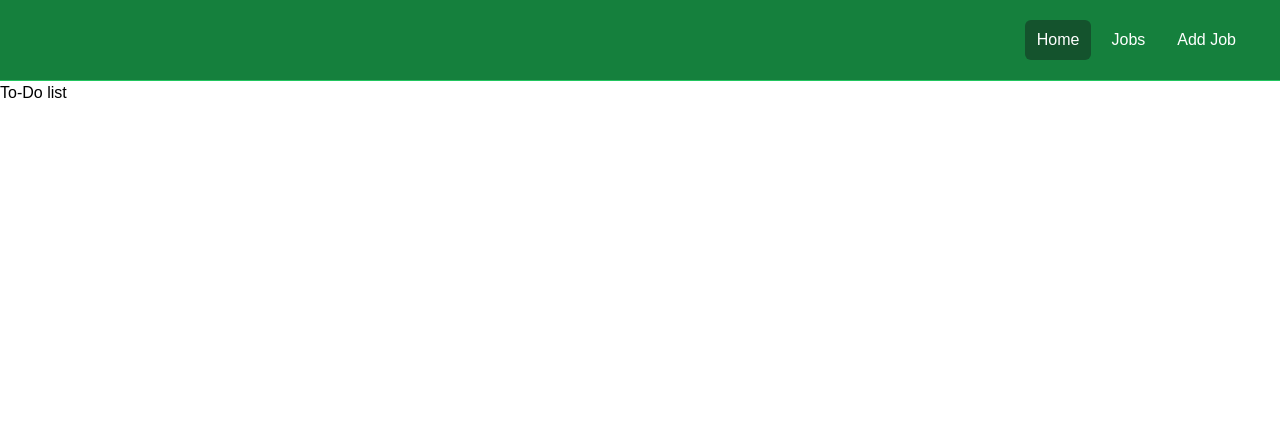
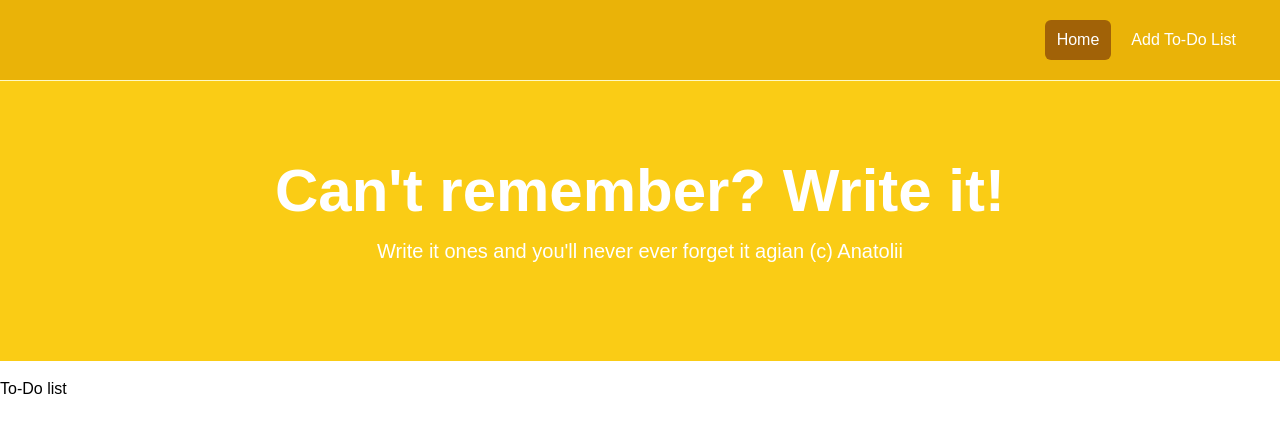
Before and after one commit to Tolian500/to_do_list_Vue_ts, a Vue app: page / in a window 1280 px wide. Shown: the top 432 px of the page. Built offline with nearby package versions, Linux system fonts and the light colour scheme.

Commit message:
setting Nav and Hero

```diff
--- a/src/App.vue
+++ b/src/App.vue
@@ -1,9 +1,11 @@
 <script setup lang="ts">
 import Navbar from '@/components/Navbar.vue'
+import Hero from './components/Hero.vue';
 
 </script>
 
 <template>
   <Navbar />
+  <Hero />
   To-Do list
 </template>z
--- /dev/null
+++ b/src/components/Hero.vue
@@ -0,0 +1,23 @@
+<script setup>
+
+</script>
+
+<template>
+    <section class="bg-yellow-400 py-20 mb-4">
+      <div
+        class="max-w-7xl mx-auto px-4 sm:px-6 lg:px-8 flex flex-col items-center"
+      >
+        <div class="text-center">
+          <h1
+            class="text-4xl font-extrabold text-white sm:text-5xl md:text-6xl"
+          >
+            Can't remember? Write it!
+          </h1>
+          <p class="my-4 text-xl text-white">
+            Write it ones and you'll never ever forget it agian (c) Anatolii
+          </p>
+        </div>
+      </div>
+    </section>
+
+</template>
--- a/src/components/Navbar.vue
+++ b/src/components/Navbar.vue
@@ -43,28 +43,24 @@
       </div>
     </nav> -->
 
-    <nav class="bg-green-700 border-b border-green-500">
+    <nav class="bg-yellow-500 border-b border-yellow-100">
       <div class="mx-auto max-w-7xl px-2 sm:px-6 lg:px-8">
         <div class="flex h-20 items-center justify-between">
           <div
             class="flex flex-1 items-center justify-center md:items-stretch md:justify-start"
           >
+
             <div class="md:ml-auto">
               <div class="flex space-x-2">
                 <a
                   href="index.html"
-                  class="text-white bg-green-900 hover:bg-gray-900 hover:text-white rounded-md px-3 py-2"
+                  class="text-white bg-yellow-700 hover:bg-gray-900 hover:text-white rounded-md px-3 py-2"
                   >Home</a
                 >
                 <a
-                  href="jobs.html"
-                  class="text-white hover:bg-green-900 hover:text-white rounded-md px-3 py-2"
-                  >Jobs</a
-                >
-                <a
                   href="add-job.html"
-                  class="text-white hover:bg-green-900 hover:text-white rounded-md px-3 py-2"
-                  >Add Job</a
+                  class="text-white hover:bg-yellow-700 hover:text-white rounded-md px-3 py-2"
+                  >Add To-Do List</a
                 >
               </div>
             </div>
```
